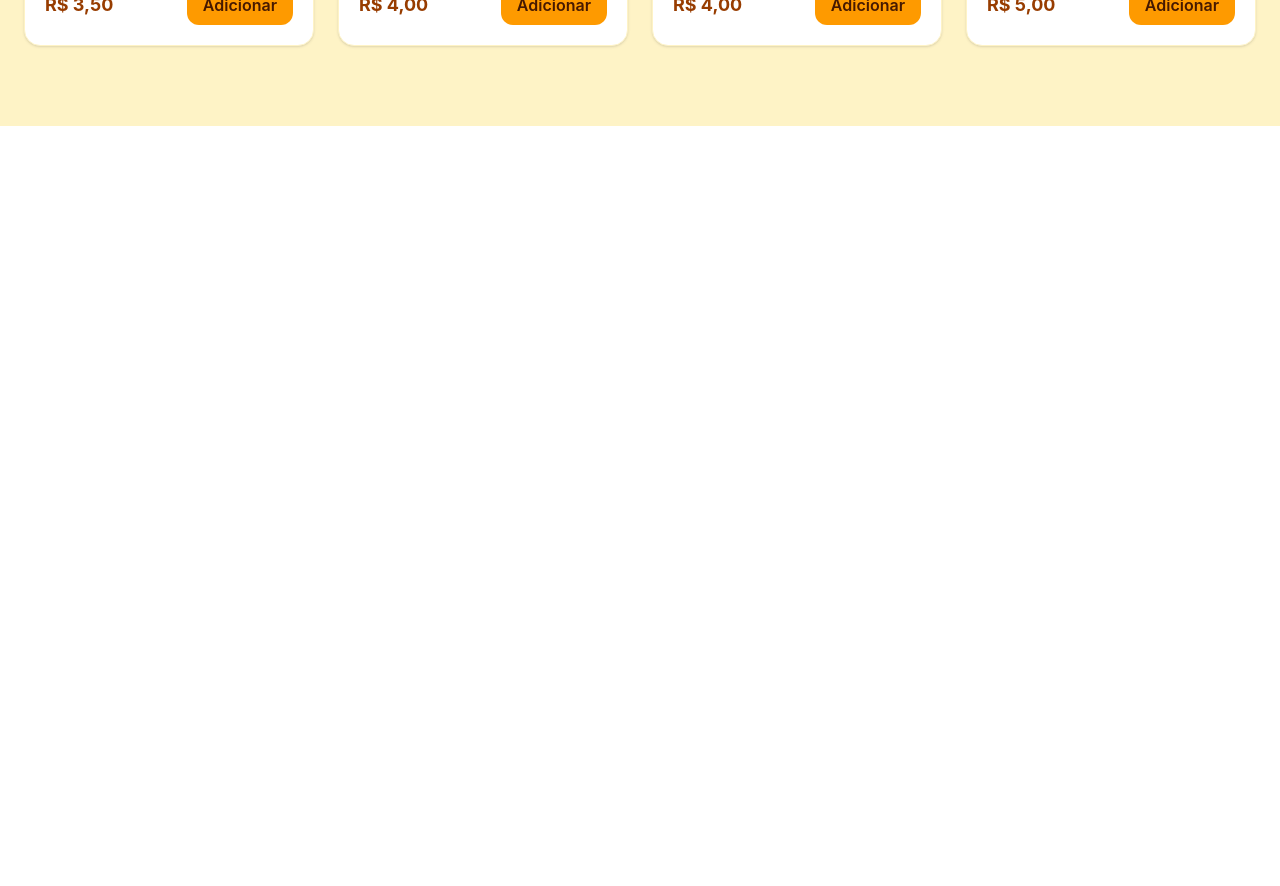
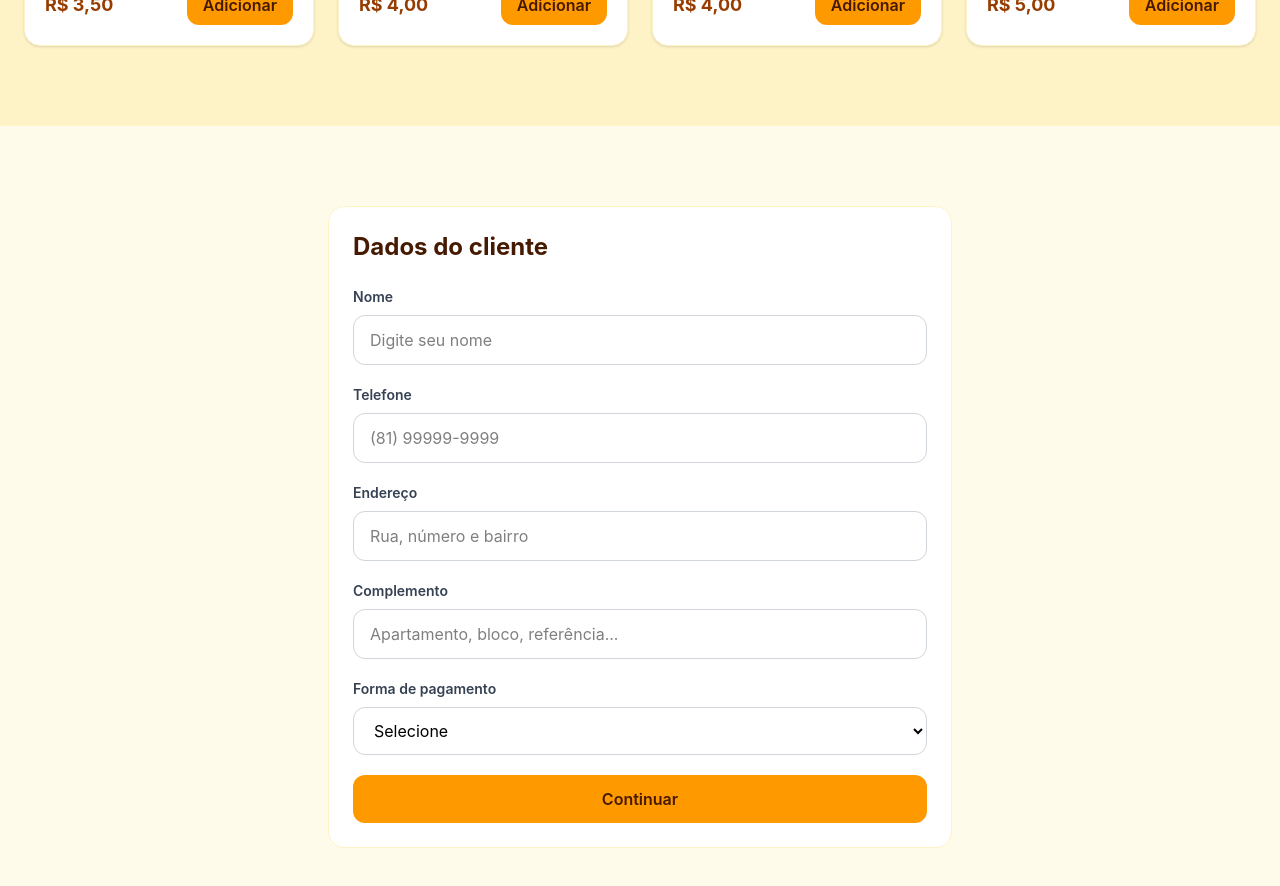
Before and after one commit to Elieonai/brigadeiro-store, a React (Vite) app: page / in a window 1280 px wide. Shown: the part 1240-2126 px from the top of the page. Before the commit the page ends 1366 px from the top, so only its background shows below. Built offline with nearby package versions, Linux system fonts and the light colour scheme.

Commit message:
feat: adiciona formulario de dados do cliente

```diff
--- a/src/App.jsx
+++ b/src/App.jsx
@@ -4,10 +4,18 @@ import Header from './components/Header'
 import Hero from './components/Hero'
 import Products from './components/Products'
 import Cart from './components/Cart'
+import CustomerForm from './components/CustomerForm'
 
 function App() {
   const [cart, setCart] = useState([])
   const [isCartOpen, setIsCartOpen] = useState(false)
+  const [customer, setCustomer] = useState({
+  name: '',
+  phone: '',
+  address: '',
+  complement: '',
+  payment: '',
+})
 
   function handleAddToCart(product) {
     setCart((currentCart) => {
@@ -86,6 +94,12 @@ function App() {
       >
         <Hero />
         <Products onAddToCart={handleAddToCart} />
+        <div className="max-w-2xl mx-auto px-4 sm:px-6 py-20">
+          <CustomerForm
+            customer={customer}
+            setCustomer={setCustomer}
+          />
+        </div>
       </main>
     </>
   )
--- /dev/null
+++ b/src/components/CustomerForm.jsx
@@ -0,0 +1,185 @@
+import { useState } from 'react'
+
+function CustomerForm({ customer, setCustomer }) {
+  const [errors, setErrors] = useState({})
+
+  function validateForm() {
+    const newErrors = {}
+
+    if (!customer.name.trim()) {
+      newErrors.name = 'Informe seu nome.'
+    }
+
+    if (!customer.phone.trim()) {
+      newErrors.phone = 'Informe seu telefone.'
+    }
+
+    if (!customer.address.trim()) {
+      newErrors.address = 'Informe seu endereço.'
+    }
+
+    if (!customer.payment) {
+      newErrors.payment = 'Selecione uma forma de pagamento.'
+    }
+
+    setErrors(newErrors)
+
+    return Object.keys(newErrors).length === 0
+  }
+
+  function handleChange(event) {
+    const { name, value } = event.target
+
+    setCustomer((currentCustomer) => ({
+      ...currentCustomer,
+      [name]: value,
+    }))
+
+    setErrors((currentErrors) => ({
+      ...currentErrors,
+      [name]: '',
+    }))
+  }
+
+  return (
+    <section className="bg-white rounded-2xl border border-amber-100 p-6">
+      <h2 className="text-2xl font-bold text-amber-950 mb-6">
+        Dados do cliente
+      </h2>
+
+      <div className="space-y-5">
+        <div>
+          <label
+            htmlFor="name"
+            className="block text-sm font-semibold text-gray-700 mb-2"
+          >
+            Nome
+          </label>
+
+          <input
+            id="name"
+            name="name"
+            type="text"
+            value={customer.name}
+            onChange={handleChange}
+            placeholder="Digite seu nome"
+            className="w-full border border-gray-300 rounded-xl px-4 py-3 outline-none focus:border-amber-500"
+          />
+
+          {errors.name && (
+            <p className="text-sm text-red-600 mt-2">
+              {errors.name}
+            </p>
+          )}
+        </div>
+
+        <div>
+          <label
+            htmlFor="phone"
+            className="block text-sm font-semibold text-gray-700 mb-2"
+          >
+            Telefone
+          </label>
+
+          <input
+            id="phone"
+            name="phone"
+            type="tel"
+            value={customer.phone}
+            onChange={handleChange}
+            placeholder="(81) 99999-9999"
+            className="w-full border border-gray-300 rounded-xl px-4 py-3 outline-none focus:border-amber-500"
+          />
+
+          {errors.phone && (
+            <p className="text-sm text-red-600 mt-2">
+              {errors.phone}
+            </p>
+          )}
+        </div>
+
+        <div>
+          <label
+            htmlFor="address"
+            className="block text-sm font-semibold text-gray-700 mb-2"
+          >
+            Endereço
+          </label>
+
+          <input
+            id="address"
+            name="address"
+            type="text"
+            value={customer.address}
+            onChange={handleChange}
+            placeholder="Rua, número e bairro"
+            className="w-full border border-gray-300 rounded-xl px-4 py-3 outline-none focus:border-amber-500"
+          />
+
+          {errors.address && (
+            <p className="text-sm text-red-600 mt-2">
+              {errors.address}
+            </p>
+          )}
+        </div>
+
+        <div>
+          <label
+            htmlFor="complement"
+            className="block text-sm font-semibold text-gray-700 mb-2"
+          >
+            Complemento
+          </label>
+
+          <input
+            id="complement"
+            name="complement"
+            type="text"
+            value={customer.complement}
+            onChange={handleChange}
+            placeholder="Apartamento, bloco, referência..."
+            className="w-full border border-gray-300 rounded-xl px-4 py-3 outline-none focus:border-amber-500"
+          />
+        </div>
+
+        <div>
+          <label
+            htmlFor="payment"
+            className="block text-sm font-semibold text-gray-700 mb-2"
+          >
+            Forma de pagamento
+          </label>
+
+          <select
+            id="payment"
+            name="payment"
+            value={customer.payment}
+            onChange={handleChange}
+            className="w-full border border-gray-300 rounded-xl px-4 py-3 outline-none focus:border-amber-500"
+          >
+            <option value="">Selecione</option>
+            <option value="Pix">Pix</option>
+            <option value="Dinheiro">Dinheiro</option>
+            <option value="Cartão">Cartão</option>
+          </select>
+
+          {errors.payment && (
+            <p className="text-sm text-red-600 mt-2">
+              {errors.payment}
+            </p>
+          )}
+        </div>
+
+        <button
+          type="button"
+          onClick={validateForm}
+          className="w-full bg-amber-500 text-amber-950 font-semibold py-3 rounded-xl hover:bg-amber-400 transition"
+        >
+          Continuar
+        </button>
+      </div>
+    </section>
+  )
+}
+
+export default CustomerForm
```
